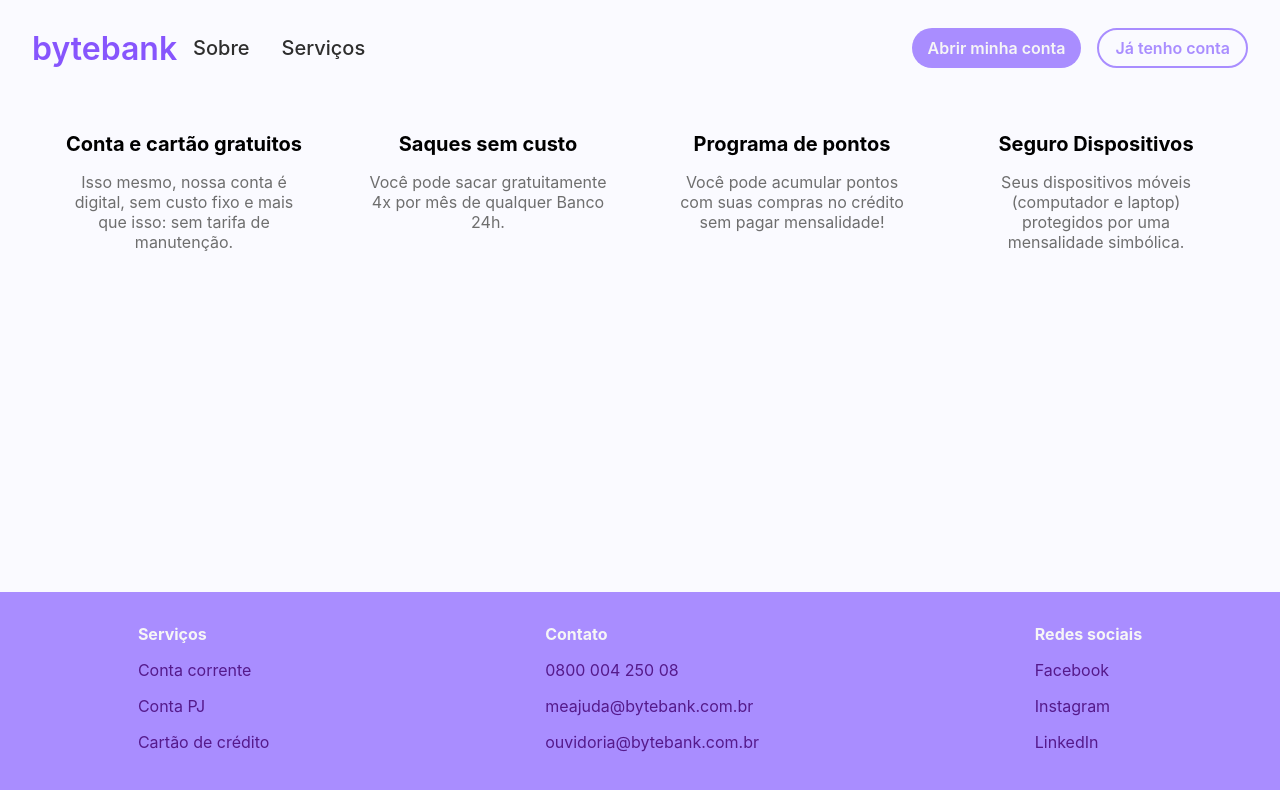
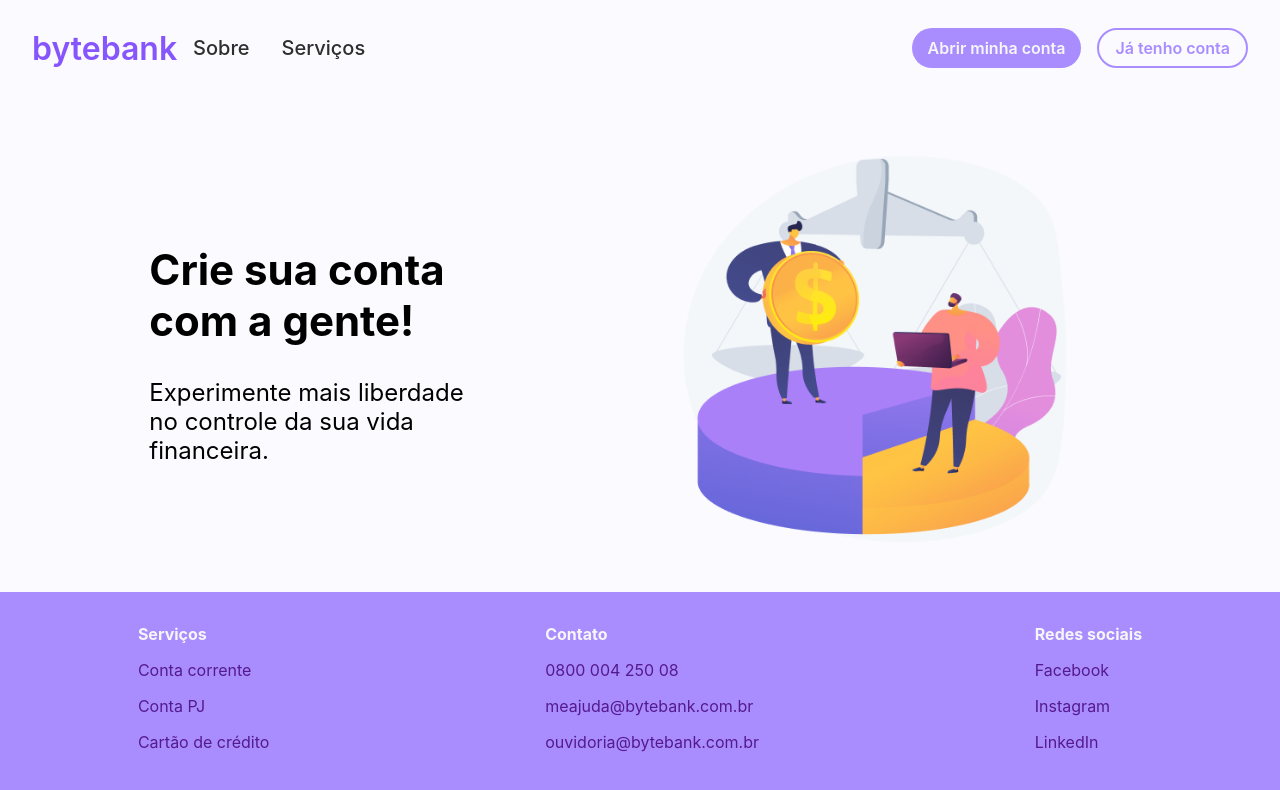
Before and after one commit to carolinarosatto/tech-challenge-bytebank, a Next.js app: page / in a window 1280 px wide. Shown: the top 790 px of the page. Built offline with nearby package versions, Linux system fonts and the light colour scheme; some icons are missing.

Commit message:
feat: Add MainContent component

```diff
--- a/app/login/components/MainContent/index.tsx
+++ b/app/login/components/MainContent/index.tsx
@@ -1,5 +1,29 @@
+import Image from "next/image";
+import React from "react";
+import styles from "./styles.module.scss";
+
 const MainContent = () => {
-  <div></div>;
+  return (
+    <section className={styles.mainContent}>
+      <div className={styles.container}>
+        <h1 className={styles.title}>Crie sua conta com a gente!</h1>
+        <p className={styles.text}>
+          Experimente mais liberdade no controle da sua vida financeira.{" "}
+        </p>
+      </div>
+      <div className={styles.imageBox}>
+        <Image
+          className={styles.image}
+          width={0}
+          height={0}
+          sizes="100vw"
+          style={{ width: "32rem", height: "auto" }}
+          src="/lp_img.png"
+          alt=""
+        />
+      </div>
+    </section>
+  );
 };
 
 export default MainContent;
--- a/app/login/components/MainContent/styles.module.scss
+++ b/app/login/components/MainContent/styles.module.scss
@@ -0,0 +1,21 @@
+@use "../../../../styles/tokens.scss" as *;
+
+.mainContent {
+  display: flex;
+  flex-direction: row;
+  justify-content: space-evenly;
+  align-items: center;
+
+  .container {
+    width: 20rem;
+
+    .title {
+      font-size: $heading;
+      margin-bottom: $margin-lg;
+    }
+
+    .text {
+      font-size: $title-sm;
+    }
+  }
+}
--- a/app/login/page.tsx
+++ b/app/login/page.tsx
@@ -1,11 +1,13 @@
 import BenefitsList from "./components/BenefitsList";
 import Footer from "./components/Footer";
 import Header from "./components/Header";
+import MainContent from "./components/MainContent";
 
 const Login = () => {
   return (
     <div>
       <Header />
+      <MainContent />
       <BenefitsList />
       <Footer />
     </div>
```
